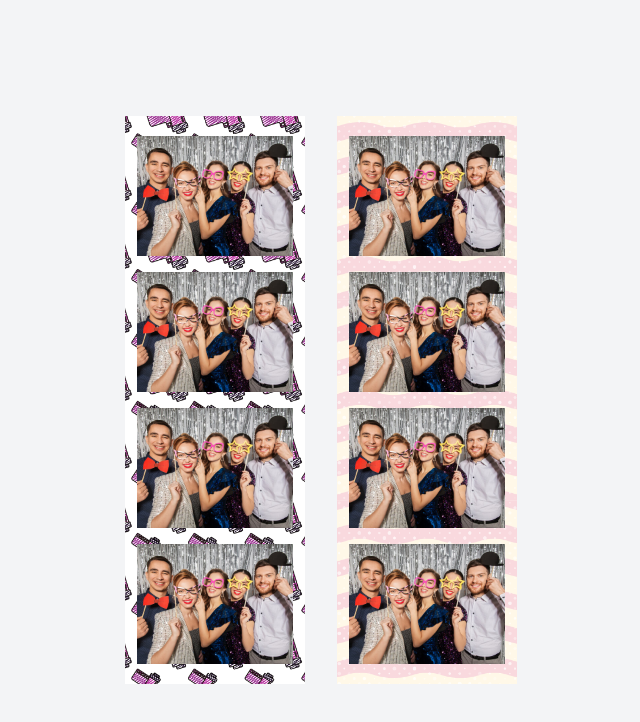
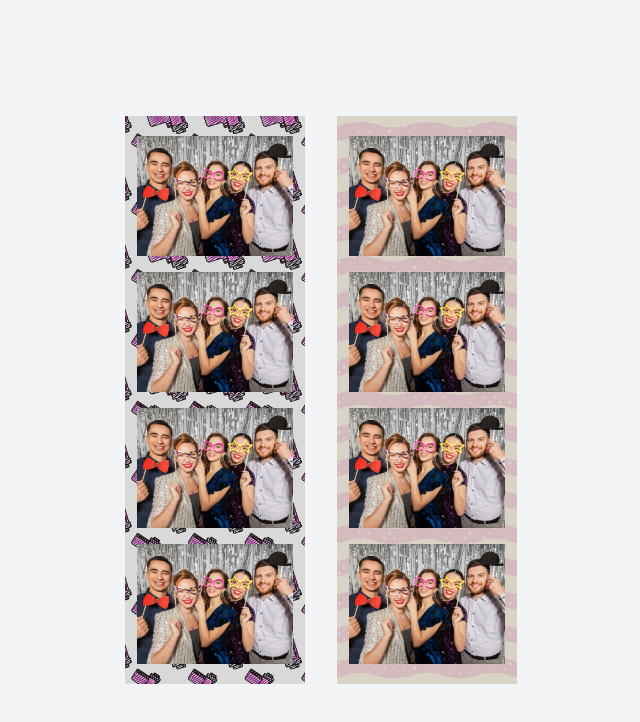
Before and after one commit to hmbaodev/cheeckii-cam, a React (Vite) app: page /frame in a window 1280 px wide. Shown: the top 722 px of the page, without its empty margins (319-959 px from the left). Built offline with nearby package versions, Linux system fonts and the light colour scheme.

Commit message:
chore: add bg overlay for image items

```diff
--- a/src/routes/Frame.tsx
+++ b/src/routes/Frame.tsx
@@ -5,13 +5,30 @@ interface FrameProps {
 const Frame = ({ bgImg }: FrameProps) => {
   return (
     <div
-      className="flex aspect-[1/3] w-[180px] flex-col bg-cover bg-center bg-no-repeat px-3 py-5 gap-4"
+      className="relative flex aspect-[1/3] w-[180px] flex-col gap-4 bg-cover bg-center bg-no-repeat px-3 py-5"
       style={{ backgroundImage: `url(${bgImg})` }}
     >
-      <img src="/image.jpg" alt="" className="h-[calc(25%-5px)] w-full object-cover" />
-      <img src="/image.jpg" alt="" className="h-[calc(25%-5px)] w-full object-cover" />
-      <img src="/image.jpg" alt="" className="h-[calc(25%-5px)] w-full object-cover" />
-      <img src="/image.jpg" alt="" className="h-[calc(25%-5px)] w-full object-cover" />
+      <div className="absolute top-0 left-0 z-1 h-full w-full bg-black/15" />
+      <img
+        src="/image.jpg"
+        alt=""
+        className="z-2 h-[calc(25%-5px)] w-full object-cover"
+      />
+      <img
+        src="/image.jpg"
+        alt=""
+        className="z-2 h-[calc(25%-5px)] w-full object-cover"
+      />
+      <img
+        src="/image.jpg"
+        alt=""
+        className="z-2 h-[calc(25%-5px)] w-full object-cover"
+      />
+      <img
+        src="/image.jpg"
+        alt=""
+        className="z-2 h-[calc(25%-5px)] w-full object-cover"
+      />
     </div>
   );
 };
```
